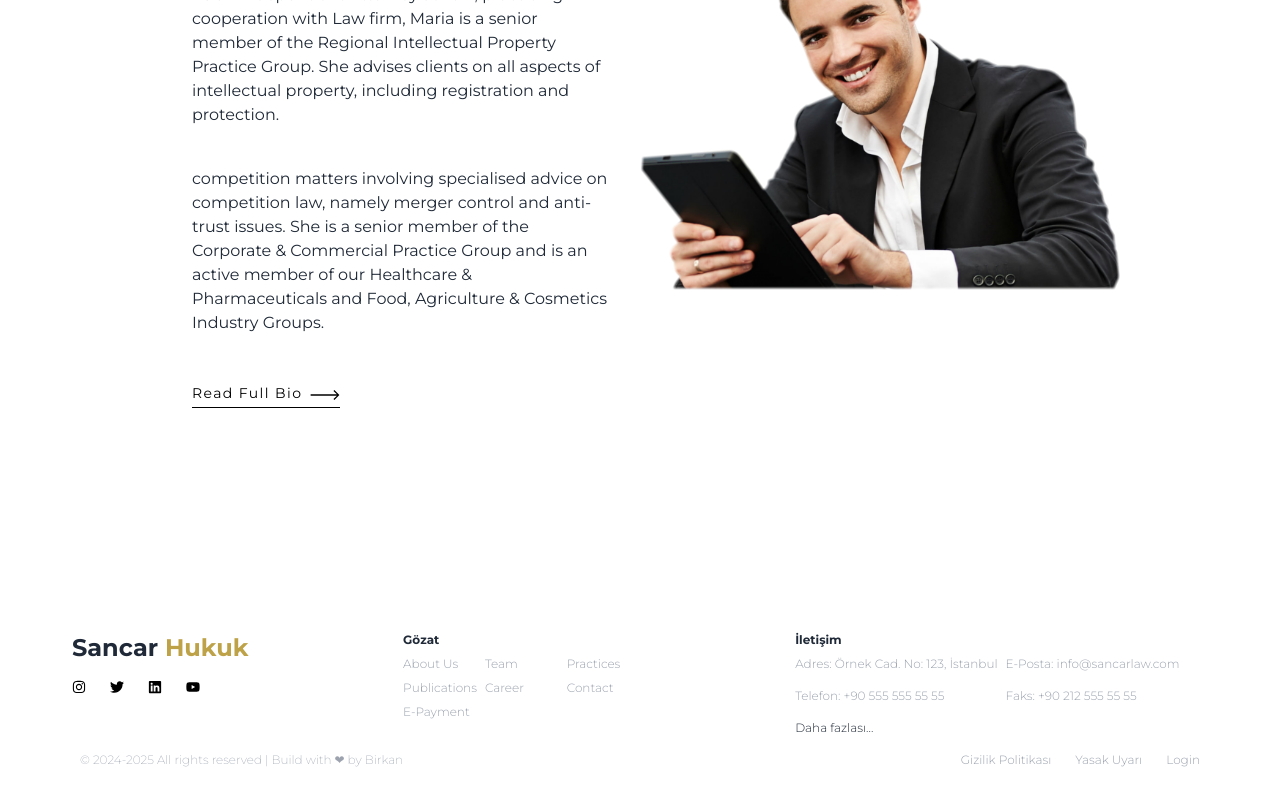
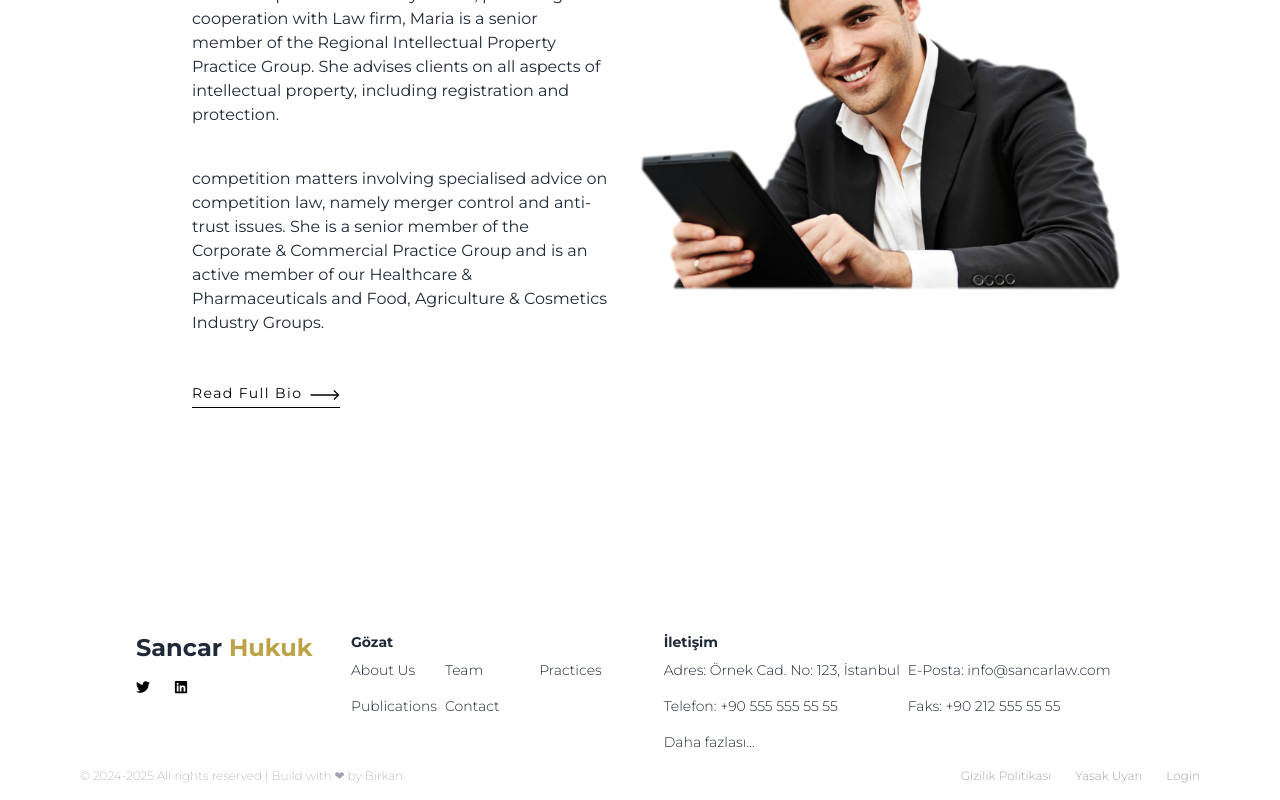
Before and after one commit to birkanyksl/sancarhukuk, a Next.js app in the folder client/: page /en/team in a window 1280 px wide. Shown: the part 1712-2512 px from the top of the page. Built offline with nearby package versions, Linux system fonts and the light colour scheme.

Commit message:
responsive fix

```diff
--- a/client/src/app/[locale]/team/[...member]/page.jsx
+++ b/client/src/app/[locale]/team/[...member]/page.jsx
@@ -135,8 +135,9 @@ const SinglePage = ({ params }) => {
               alt="Avukat Fotoğraf"
               width={400}
               height={600}
-              className="object-contain"
+               className="object-contain w-full h-auto"
               priority
+
             />
           </div>
         </div>
@@ -185,7 +186,7 @@ const SinglePage = ({ params }) => {
           </div>
         </div>
       </div>
-      <div className="w-full h-4 shadow-md text-color6 mb-4"></div>
+
       <div className="container mx-auto px-4 py-12 mb-12">
         <div className="grid grid-cols-1 lg:grid-cols-3 gap-8">
           <div className="lg:col-span-1">
--- a/client/src/components/home/Footer.jsx
+++ b/client/src/components/home/Footer.jsx
@@ -1,10 +1,11 @@
+import { Link } from '@/navigation';
 import React from 'react';
 import { FaInstagram, FaTwitter, FaLinkedin, FaYoutube } from "react-icons/fa";
 
 const Footer = () => {
   return (
     <>
-      <div className="w-full flex md:flex-row flex-col justify-between items-start">
+      <div className="w-full flex md:flex-row flex-col justify-between items-start lg:px-10 xl:px-16 2xl:px-32">
 
         <div className="p-2">
           <ul>
@@ -12,85 +13,73 @@ const Footer = () => {
               Sancar <span className="text-color6">Hukuk</span>
             </p>
             <div className="flex gap-6 pb-2">
-              <FaInstagram className="text-sm cursor-pointer hover:text-yellow-600" />
+              {/* <FaInstagram className="text-sm cursor-pointer hover:text-yellow-600" /> */}
               <FaTwitter className="text-sm cursor-pointer hover:text-blue-600" />
               <FaLinkedin className="text-sm cursor-pointer hover:text-blue-600" />
-              <FaYoutube className="text-sm cursor-pointer hover:text-red-600" />
+              {/* <FaYoutube className="text-sm cursor-pointer hover:text-red-600" /> */}
             </div>
           </ul>
         </div>
 
         <div className="p-2">
-          <p className="text-gray-800 font-bold text-xs pb-2">Gözat</p>
+          <p className="text-gray-800 font-bold text-xs md:text-sm pb-2">Gözat</p>
           <ul className="grid grid-cols-3 md:grid-cols-2 gap-2 xl:grid-cols-3">
-            <li className="text-gray-400 text-xs font-light hover:text-color6 cursor-pointer">
+            <Link href={"/about"}>
+            <li className="text-gray-800 text-xs md:text-sm pb-2 font-light cursor-pointer hover:text-color6">
               About Us
             </li>
-            <li className="text-gray-400 text-xs font-light hover:text-color6 cursor-pointer">
+             </Link>
+             <Link href={"/team"}>
+             <li className="text-gray-800 text-xs md:text-sm pb-2 font-light cursor-pointer hover:text-color6">
               Team
             </li>
-            <li className="text-gray-400 text-xs font-light hover:text-color6 cursor-pointer">
+             </Link>
+             <Link href={"/practice"}>
+             <li className="text-gray-800 text-xs md:text-sm pb-2 font-light cursor-pointer hover:text-color6">
               Practices
             </li>
-            <li className="text-gray-400 text-xs font-light hover:text-color6 cursor-pointer">
+             </Link>
+             <Link href={"/insight"}>
+             <li className="text-gray-800 text-xs md:text-sm pb-2 font-light cursor-pointer hover:text-color6">
               Publications
             </li>
-            <li className="text-gray-400 text-xs font-light hover:text-color6 cursor-pointer">
+             </Link>
+            {/* <li className="text-gray-400 text-xs font-light hover:text-color6 cursor-pointer">
               Career
-            </li>
-            <li className="text-gray-400 text-xs font-light hover:text-color6 cursor-pointer">
+            </li> */}
+           <Link href={"/communication"} >
+           <li className="text-gray-800 text-xs md:text-sm pb-2 font-light cursor-pointer hover:text-color6">
               Contact
-            </li>
-            <li className="text-gray-400 text-xs font-light hover:text-color6 cursor-pointer">
+
+           </li>
+            </Link >
+            {/* <li className="text-gray-400 text-xs font-light hover:text-color6 cursor-pointer">
               E-Payment
-            </li>
+            </li> */}
           </ul>
         </div>
 
         <div className="p-2">
-          <p className="text-gray-800 font-bold text-xs pb-2">İletişim</p>
+          <p className="text-gray-800 font-bold text-xs md:text-sm pb-2">İletişim</p>
           <ul className='grid grid-cols-2 gap-2'>
-            <li className="text-gray-400 text-xs md:text-xs pb-2 font-light">
+            <li className="text-gray-800 text-xs md:text-sm pb-2 font-light ">
               Adres: Örnek Cad. No: 123, İstanbul
             </li>
-            <li className="text-gray-400 text-xs md:text-xs pb-2 font-light">
+            <li className="text-gray-800 text-xs md:text-sm pb-2 font-light ">
               E-Posta: info@sancarlaw.com
             </li>
-            <li className="text-gray-400 text-xs md:text-xs pb-2 font-light">
+            <li className="text-gray-800 text-xs md:text-sm pb-2 font-light ">
               Telefon: +90 555 555 55 55
             </li>
-            <li className="text-gray-400 text-xs md:text-xs pb-2 font-light">
+            <li className="text-gray-800 text-xs md:text-sm pb-2 font-light ">
               Faks: +90 212 555 55 55
             </li>
-            <li className="text-gray-800 text-xs md:text-xs pb-2 font-light cursor-pointer">
+            <Link href={"/communication"} className="text-gray-800 text-xs md:text-sm pb-2 font-light cursor-pointer hover:text-color6">
               Daha fazlası...
-            </li>
+            </Link >
           </ul>
         </div>
 
-
-
-
-        {/* <div className="p-2 mb-2 max-h-80 overflow-y-auto">
-          <p className="text-gray-800 font-bold text-xs pb-2">Blog</p>
-          <ul className='grid grid-cols-2 md:grid-cols-1 lg:grid-cols-2 gap-16 md:gap-6'>
-            <li className="text-gray-400 text-xs font-light flex items-center gap-4 ">
-              <Image src="https://images.pexels.com/photos/28319907/pexels-photo-28319907.jpeg?auto=compress&cs=tinysrgb&w=400&lazy=load" alt="Blog 1" width={128} height={128} className="w-9 h-9 object-cover rounded-xl" />
-              <div className="flex-1 min-w-0">
-                <p className="font-semibold truncate">Vatandaşlık Hakları</p>
-                <p className="text-xs truncate">Erkan Yüksel</p>
-              </div>
-            </li>
-            <li className="text-gray-400 text-xs font-light flex items-center gap-4 ">
-              <Image src="https://images.pexels.com/photos/28319907/pexels-photo-28319907.jpeg?auto=compress&cs=tinysr00&lazy=load" alt="Blog 2" width={128} height={128} className="w-9 h-9 object-cover rounded-xl " />
-              <div className="flex-1 min-w-0">
-                <p className="font-semibold truncate">Adliyede Neler Oluyor?</p>
-                <p className="text-xs truncate">Erkan Yüksel</p>
-              </div>
-            </li>
-
-          </ul>
-        </div> */}
       </div>
 
       <div className="flex flex-col md:flex-row justify-between items-center text-center pb-4 px-4 gap-1">
--- a/client/src/components/teams/Team.jsx
+++ b/client/src/components/teams/Team.jsx
@@ -67,9 +67,9 @@ const Team = () => {
               alt="Maria Johnson"
               width={400}
               height={600}
-              className="object-contain"
+              className="object-contain w-full h-auto"
               priority
-              style={{ width: "auto", height: "auto" }}
+
             />
           </div>
         </div>
@@ -189,9 +189,9 @@ const Team = () => {
               alt="Maria Johnson"
               width={655}
               height={517}
-              className="object-contain"
+               className="object-contain w-full h-auto"
               priority
-              style={{ width: "auto", height: "auto" }}
+
             />
           </div>
         </div>
--- a/client/src/messages/tr.json
+++ b/client/src/messages/tr.json
@@ -25,12 +25,7 @@
     "practicesHome1": "Ticaret Hukuku",
     "practicesHome2": "Aile Hukuku",
     "practicesHome3": "İcra Hukuku",
-    "practicesHome4": "Ceza Hukuku",
-    "practicesHome5": "İş Hukuku",
-    "practicesHome6": "Miras Hukuku",
-    "practicesHome7": "Gayrimenkul Hukuku",
-    "practicesHome8": "Bilişim Hukuku"
-
+    "practicesHome4": "Ceza Hukuku"
   },
   "breadcrumb": {
     "home": "Anasayfa",
```
Also changed, not shown: client/src/components/home/ParallaxCarousel.jsx (line endings or trailing spaces).
